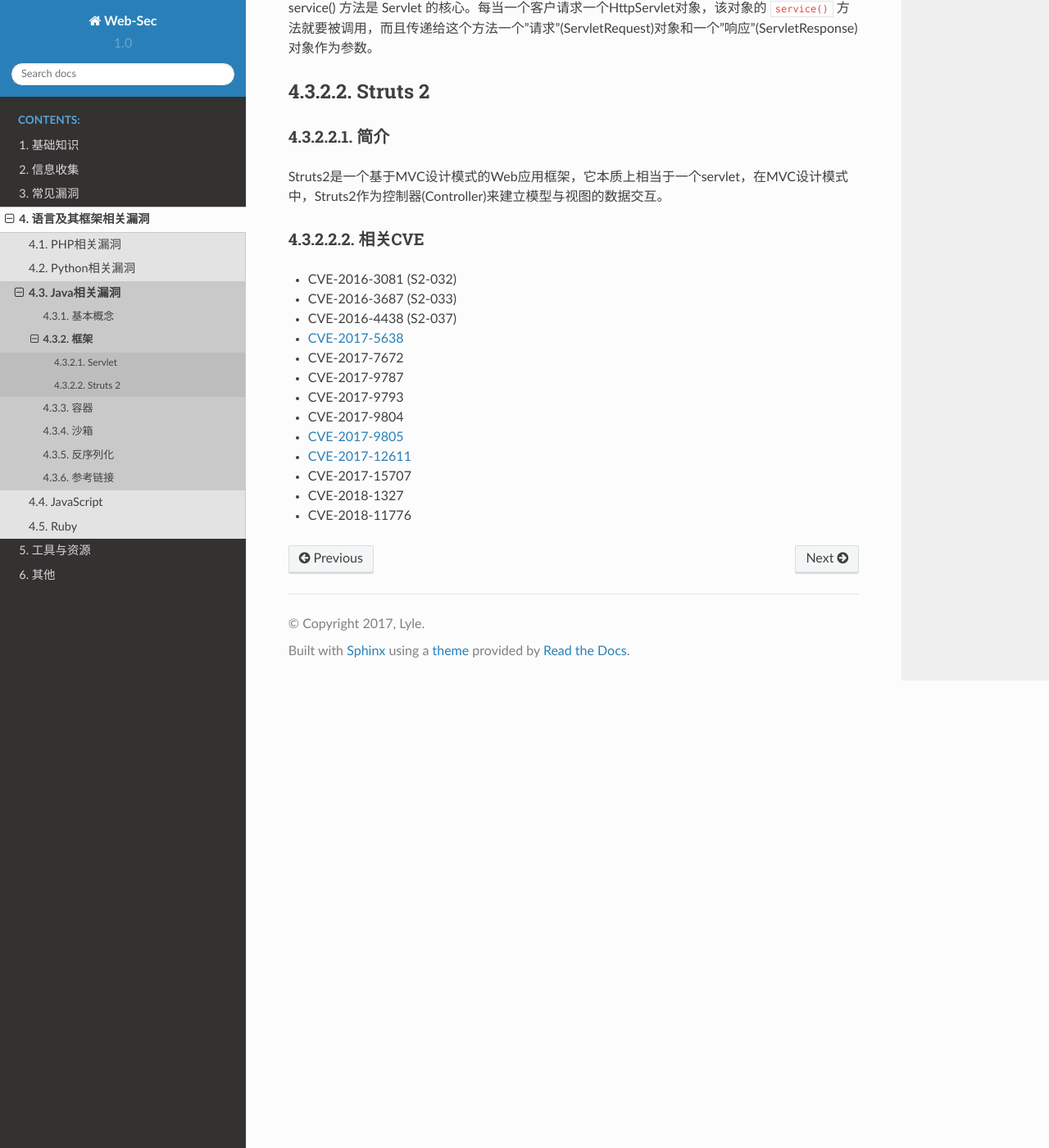
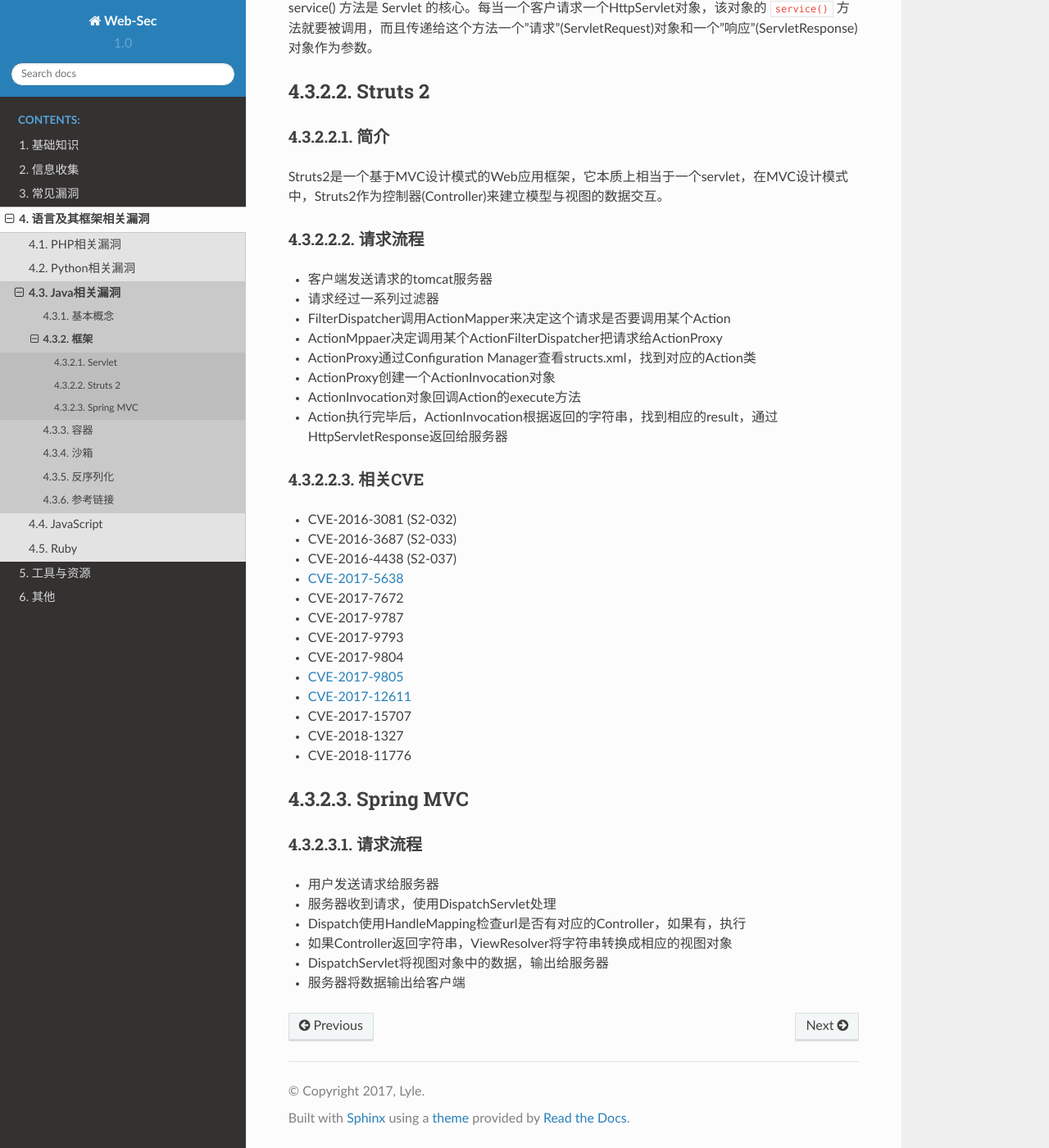
Before and after one commit to LyleMi/Learn-Web-Hacking, a Sphinx documentation site: the page built from source/language/java/framework.rst, in a window 1280 px wide and 1400 px high, scrolled down 844 px. Shown: the whole window at 82% size. Built offline with Sphinx 7.4.7 and the Read the Docs theme 2.0.0, drawn with Linux system fonts in a browser that asks for light colours.

Commit message:
update java related document

```diff
--- a/source/language/java/basic.rst
+++ b/source/language/java/basic.rst
@@ -13,7 +13,7 @@
 
 OGNL
 ----------------------------------------
-OGNL（Object-Graph Navigation Language，对象导航语言）是一种功能强大的表达式语言，通过简单一致的表达式语法，可以存取对象的任意属性、调用对象的方法、遍历整个对象的结构图、实现字段类型转化等功能。
+OGNL（Object-Graph Navigation Language，对象导航语言）是一种功能强大的表达式语言，通过简单一致的表达式语法，提供了存取对象的任意属性、调用对象的方法、遍历整个对象的结构图、实现字段类型转化等功能。
 
 Struts2中使用了OGNL，提供了一个ValueStack类。ValueStack分为root和context两部分。root中是当前的action对象，context中是ActionContext里面所有的内容。
 
--- a/source/language/java/framework.rst
+++ b/source/language/java/framework.rst
@@ -35,6 +35,17 @@
 ~~~~~~~~~~~~~~~~~~~~~~~~~~~~~~~~~~~~~~~~
 Struts2是一个基于MVC设计模式的Web应用框架，它本质上相当于一个servlet，在MVC设计模式中，Struts2作为控制器(Controller)来建立模型与视图的数据交互。
 
+请求流程
+~~~~~~~~~~~~~~~~~~~~~~~~~~~~~~~~~~~~~~~~
+- 客户端发送请求的tomcat服务器
+- 请求经过一系列过滤器
+- FilterDispatcher调用ActionMapper来决定这个请求是否要调用某个Action
+- ActionMppaer决定调用某个ActionFilterDispatcher把请求给ActionProxy
+- ActionProxy通过Configuration Manager查看structs.xml，找到对应的Action类
+- ActionProxy创建一个ActionInvocation对象
+- ActionInvocation对象回调Action的execute方法
+- Action执行完毕后，ActionInvocation根据返回的字符串，找到相应的result，通过HttpServletResponse返回给服务器
+
 相关CVE
 ~~~~~~~~~~~~~~~~~~~~~~~~~~~~~~~~~~~~~~~~
 - CVE-2016-3081 (S2-032)
@@ -50,3 +61,15 @@
 - CVE-2017-15707
 - CVE-2018-1327
 - CVE-2018-11776
+
+Spring MVC
+----------------------------------------
+
+请求流程
+~~~~~~~~~~~~~~~~~~~~~~~~~~~~~~~~~~~~~~~~
+- 用户发送请求给服务器
+- 服务器收到请求，使用DispatchServlet处理
+- Dispatch使用HandleMapping检查url是否有对应的Controller，如果有，执行
+- 如果Controller返回字符串，ViewResolver将字符串转换成相应的视图对象
+- DispatchServlet将视图对象中的数据，输出给服务器
+- 服务器将数据输出给客户端
--- a/source/vuln/sql/cheatsheet/index.rst
+++ b/source/vuln/sql/cheatsheet/index.rst
@@ -8,3 +8,4 @@
    mssql
    mysql
    psql
+   oracle
--- /dev/null
+++ b/source/vuln/sql/cheatsheet/oracle.rst
@@ -0,0 +1,5 @@
+Oracle Payload
+=====================================
+
+- dump
+    - ``SELECT * FROM ALL_TABLES``
```
Also changed, not shown: source/language/java/container.rst (+12 -1 lines).
